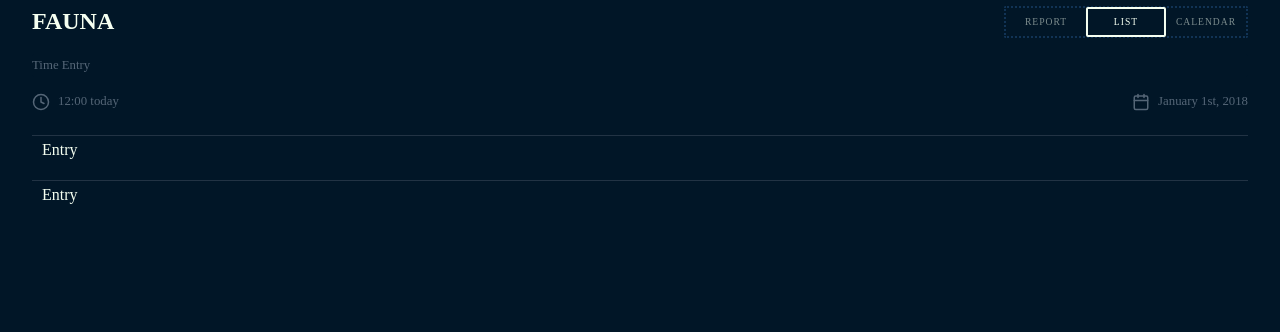
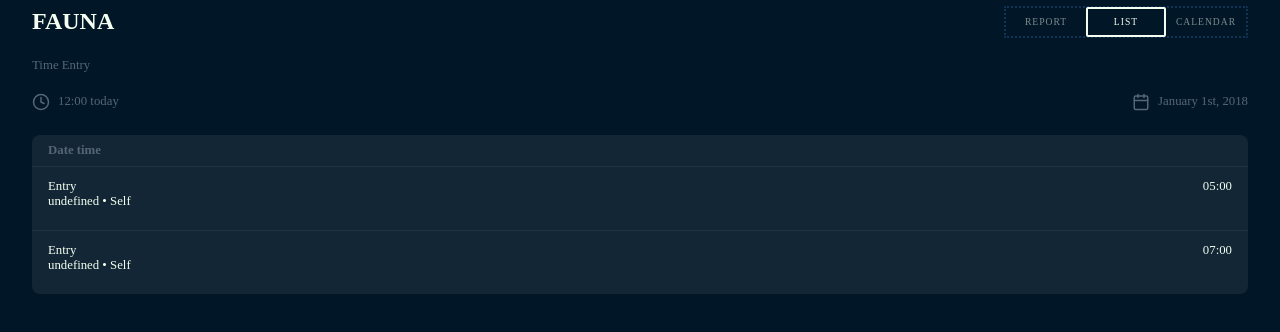
Before and after one commit to ivynya/juniper, a SvelteKit app: page / in a window 1280 px wide. Shown: the top 332 px of the page. Built offline with nearby package versions, Linux system fonts and the light colour scheme; a web font is replaced by a local one.

Commit message:
list view

```diff
--- a/src/routes/List.svelte
+++ b/src/routes/List.svelte
@@ -2,12 +2,15 @@
 	import { entries } from '$lib/app';
 	import Input from './Input.svelte';
 	import ListEntry from './ListEntry.svelte';
+	import ListGroup from './ListGroup.svelte';
 </script>
 
 <Input />
-{#each $entries as entry}
-	<ListEntry {entry} />
-{/each}
+<ListGroup>
+	{#each $entries as entry}
+		<ListEntry {entry} />
+	{/each}
+</ListGroup>
 
 <style lang="scss">
 </style>
--- a/src/routes/ListEntry.svelte
+++ b/src/routes/ListEntry.svelte
@@ -1,18 +1,33 @@
 <script lang="ts">
+	import { formatHour } from '$lib/app';
 	import type { Entry } from '$lib/schema';
 
 	export let entry: Entry;
 </script>
 
 <article class="entry">
-	<span>{entry.name}</span>
+	<div>
+		<span>{entry.name}</span>
+		<div>
+			<span>{entry.project}</span>
+			•
+			<span>{entry.client}</span>
+		</div>
+	</div>
+	<div>
+		<span>{formatHour(entry.duration)}</span>
+	</div>
 </article>
 
 <style lang="scss">
-	article {
+	.entry {
 		border-top: 1px solid #234;
 		box-sizing: border-box;
-		padding: 5px 10px;
+		display: flex;
+		justify-content: space-between;
+		font-size: 0.8rem;
+		height: 4rem;
+		padding: 0.75rem 1rem;
 		width: 100%;
 	}
 </style>
--- /dev/null
+++ b/src/routes/ListGroup.svelte
@@ -0,0 +1,21 @@
+<section class="group">
+	<h6>Date time</h6>
+	<slot></slot>
+</section>
+
+<style lang="scss">
+	.group {
+		background-color: #fff1;
+		border-radius: 0.5rem;
+		display: flex;
+		flex-direction: column;
+		width: 100%;
+
+		h6 {
+			color: #567;
+			font-size: 0.8rem;
+			margin: 0;
+			padding: 0.5rem 1rem;
+		}
+	}
+</style>
```
